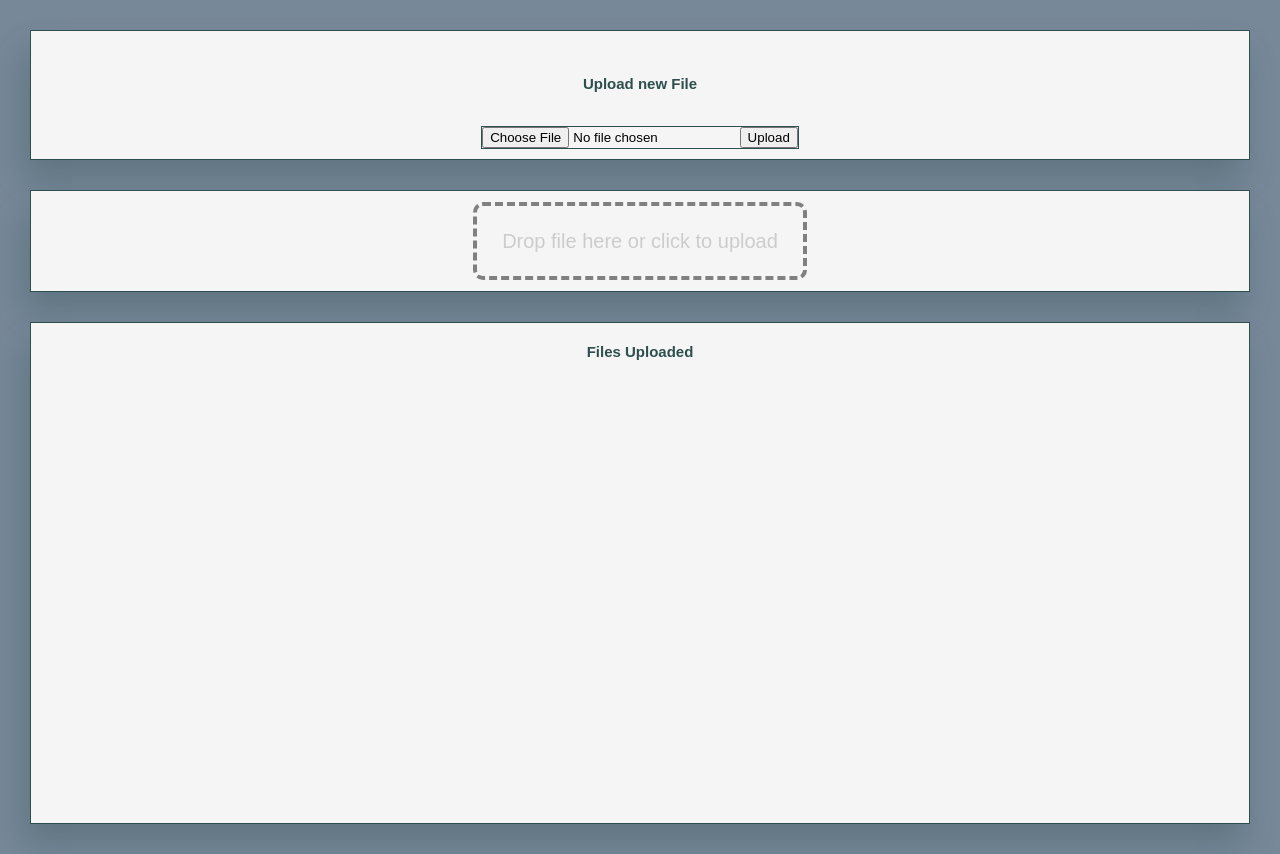
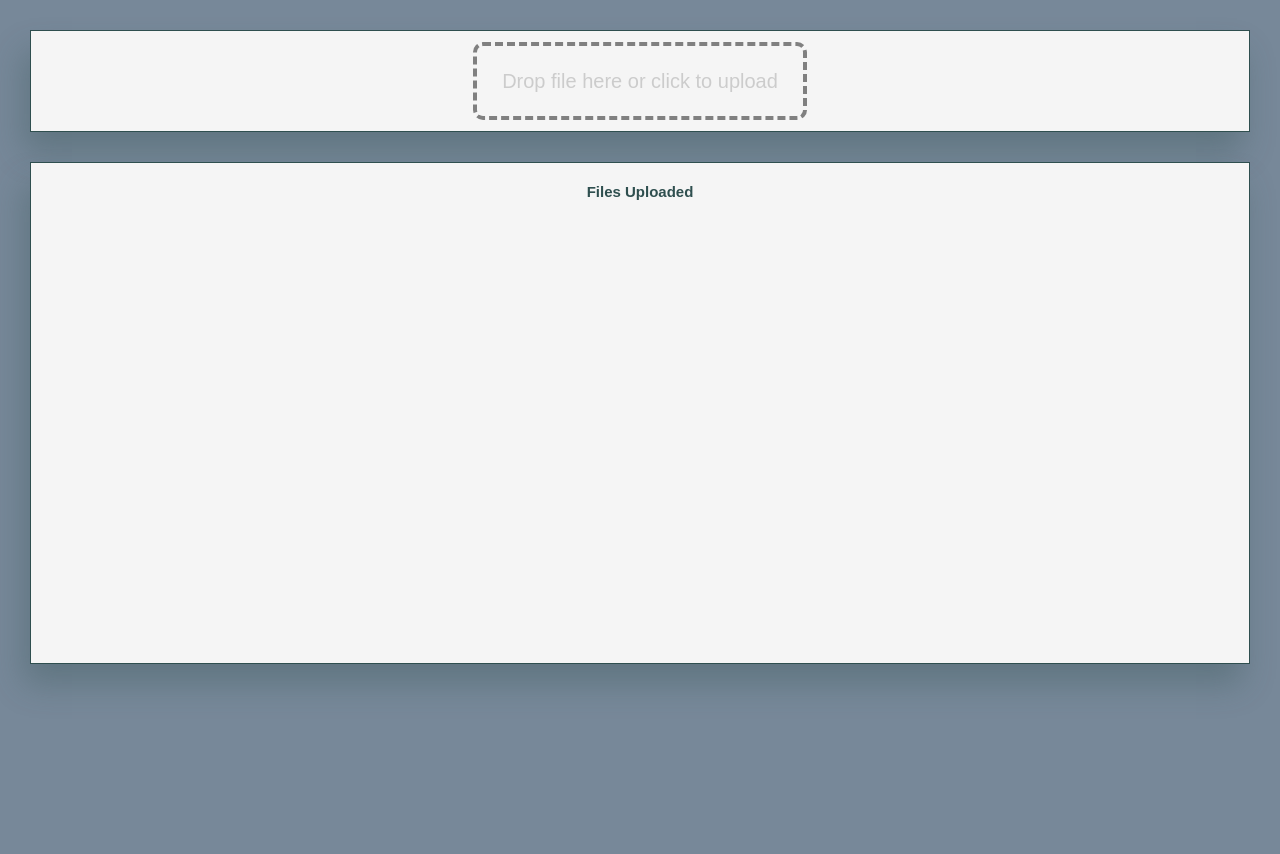
Before and after one commit to derekianrosas/AppInDayBack, a website: page BackApp/static/index.html in a window 1280 px wide. After the commit the page ends 800 px from the top, so only its background shows below. Drawn offline with Linux system fonts and the light colour scheme.

Commit message:
removed extra file thing

```diff
--- a/BackApp/static/index.html
+++ b/BackApp/static/index.html
@@ -223,15 +223,6 @@ img {
 </style>
   </head>
 <body>
-<div class="upload-wrapper">
-      <h1>Upload new File</h1>
-      <div class="input-wrapper">
-        <form method=post enctype=multipart/form-data>
-        <input type=file name=file>
-        <input type=submit value=Upload class="submit">
-      </form></div>
-    </div>
-
     <div class="drag-a-file-wrapper">
       <div class="button-wrapper">
         <div class="drop-zone">
```
